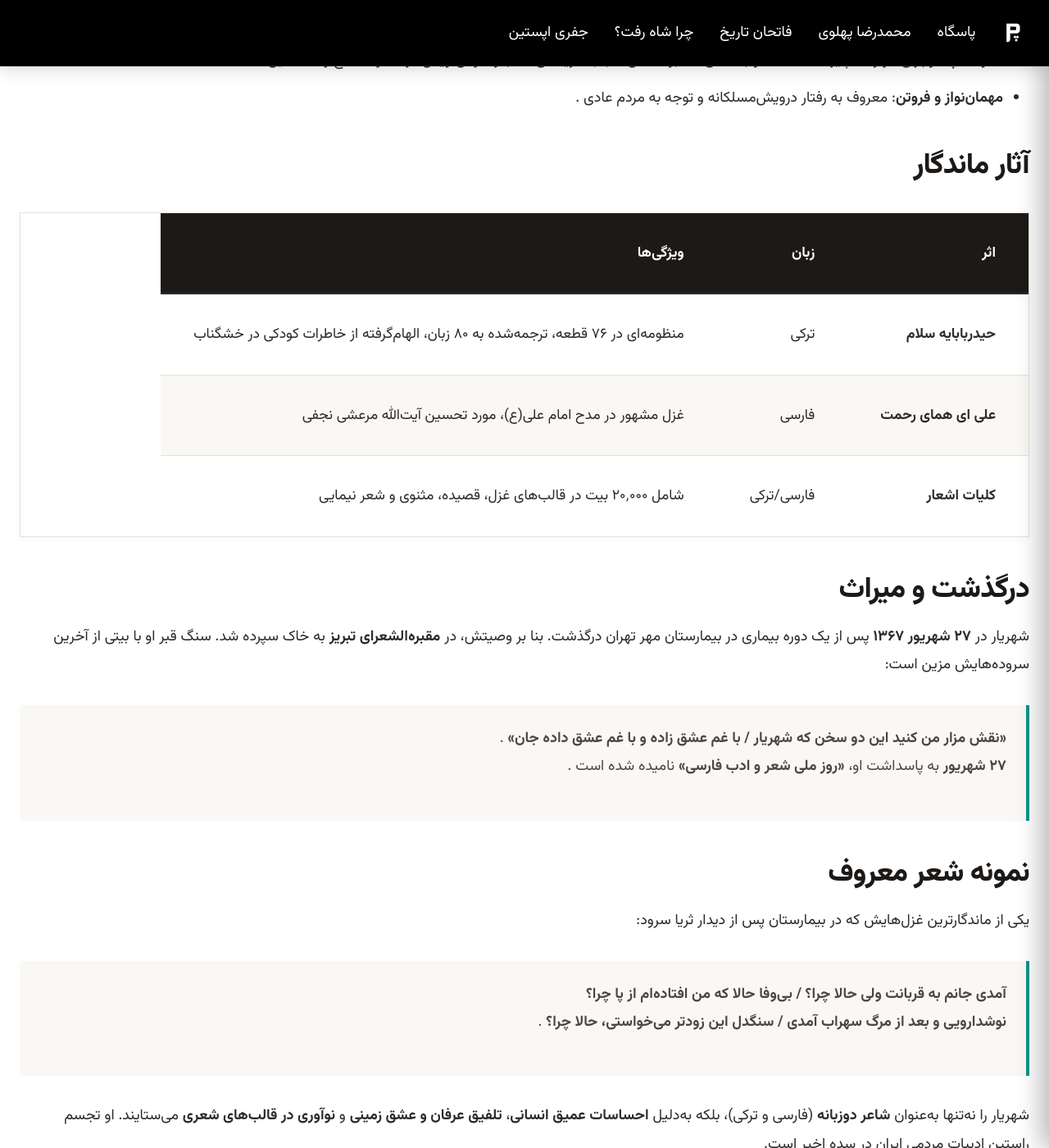
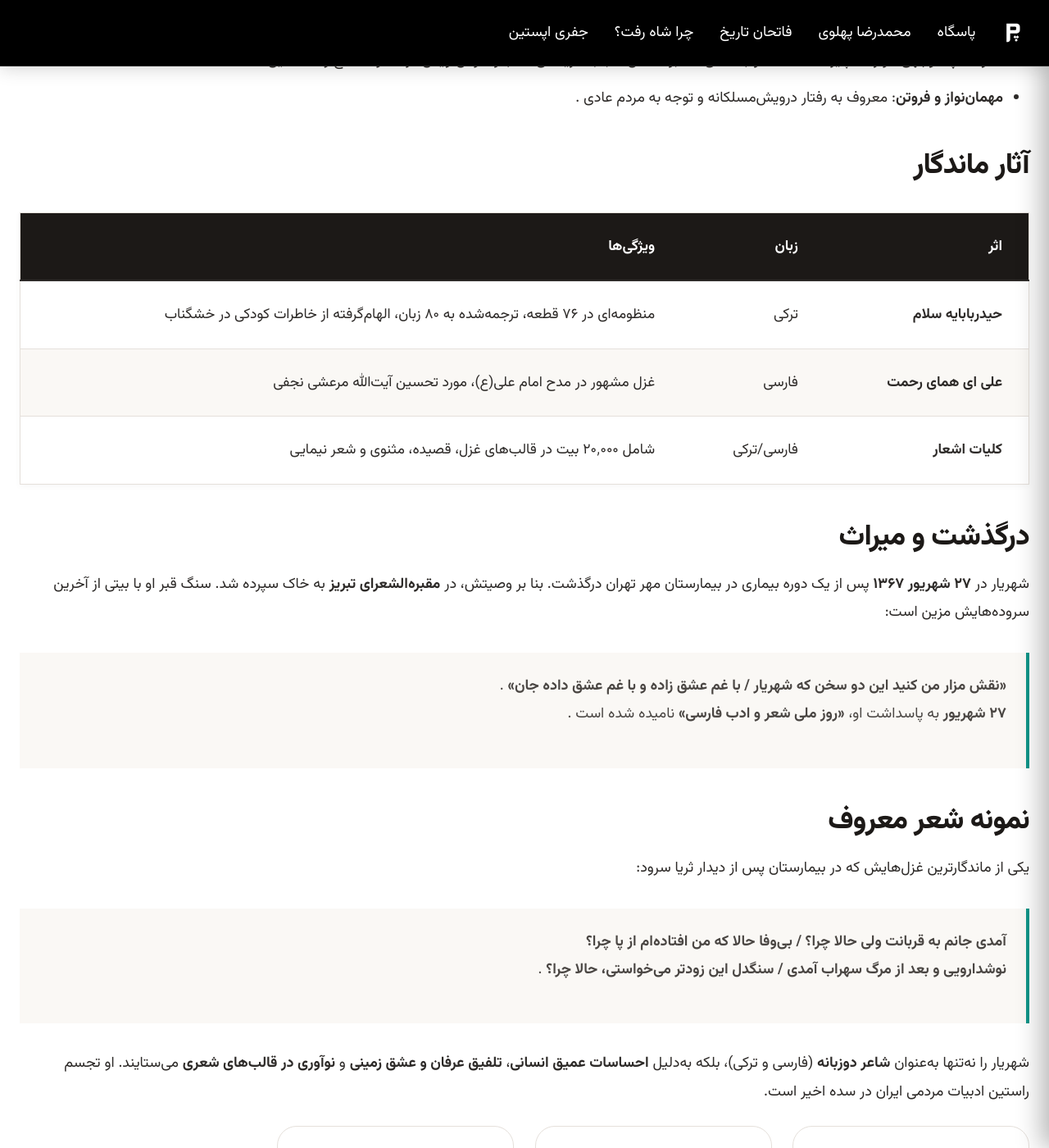
Before and after one commit to darkblog/darkblog.github.io, a Jekyll site: the page built from _posts/2025-7-5-62.md, in a window 1280 px wide and 1400 px high, scrolled down 1185 px. Shown: the whole window at 82% size. Built offline with Jekyll 4.4.1, drawn with Linux system fonts in a browser that asks for light colours; nearby versions of some CDN libraries.

Commit message:
Update default.html

```diff
--- a/_layouts/default.html
+++ b/_layouts/default.html
@@ -560,21 +560,21 @@
       border-radius: 0;
       overflow: hidden;
       box-shadow: 0 2px 8px rgba(0,0,0,0.04);
-      display: block;
-      overflow-x: auto;
     }
     .article-content thead {
       background-color: #1c1917;
       color: #fff;
     }
     .article-content th {
-      padding: 2rem 2.5rem;
+      padding: 1.5rem 2rem;
       font-weight: 700;
       border-bottom: 2px solid #2d2a28;
+      white-space: normal;
     }
     .article-content td {
-      padding: 2rem 2.5rem;
+      padding: 1.5rem 2rem;
       border-bottom: 1px solid #e5e0db;
+      white-space: normal;
     }
     .article-content tbody tr:last-child td {
       border-bottom: none;
@@ -584,6 +584,16 @@
     }
     .article-content tbody tr:hover {
       background-color: #f1ede8;
+    }
+    @media (max-width: 600px) {
+      .article-content table {
+        font-size: 1rem;
+      }
+      .article-content th,
+      .article-content td {
+        padding: 0.75rem 1rem;
+        white-space: normal;
+      }
     }
     .site-footer {
       background-color: #000000;
```
